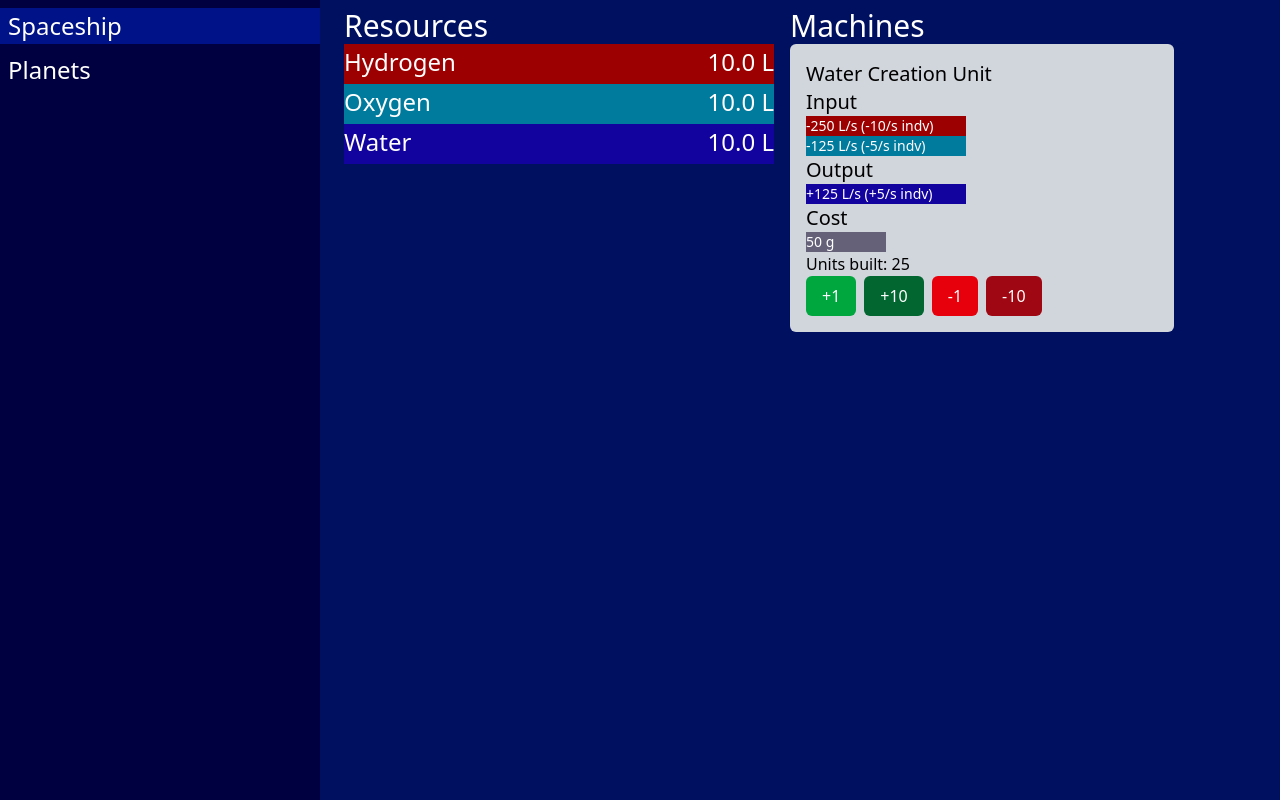
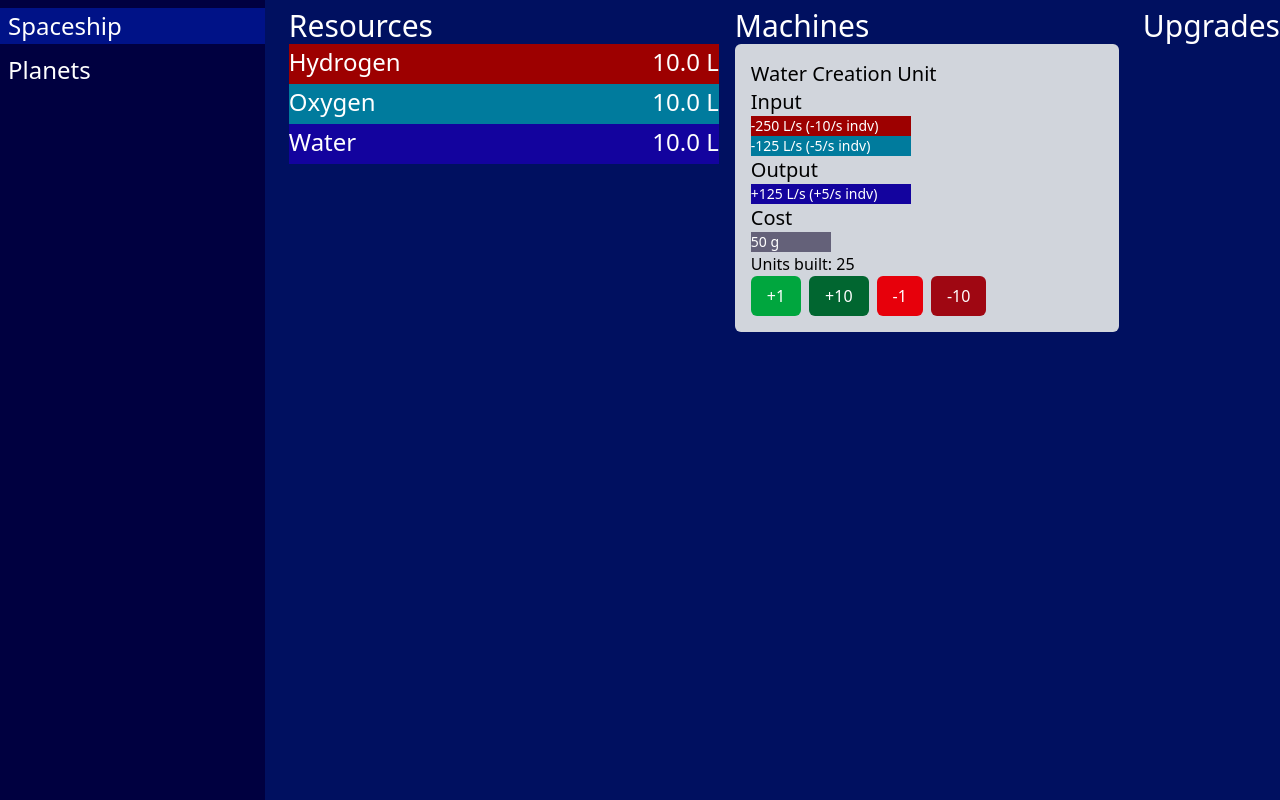
Before and after one commit to JoltStorm/hackutd-proj, a React (Vite) app: page / in a window 1280 px wide. Shown: the top 800 px of the page. Built offline with nearby package versions, Linux system fonts and the light colour scheme.

Commit message:
fixed some placeholder to prevent errors, started on ShipPage (help i have no clue what im doing)

```diff
--- a/src/App.jsx
+++ b/src/App.jsx
@@ -1,5 +1,6 @@
 import React from 'react'
 import PlanetPage from './components/pages/PlanetPage'
+import ShipPage from './components/pages/ShipPage'
 import Navbar from './components/Navbar'
 
 
@@ -8,6 +9,7 @@ function App() {
 		<div className='flex'>
 			<Navbar />
 			<PlanetPage />
+			<ShipPage />
 		</div>
 	)
 }
--- a/src/components/Upgrade.jsx
+++ b/src/components/Upgrade.jsx
@@ -1,3 +1,5 @@
-import { useState } from "react";
+import { react, useState } from "react";
 
-/* nothing here 4 now */
+export default function Upgrade(){
+    console.log("temp")
+}
--- a/src/components/pages/ShipPage.jsx
+++ b/src/components/pages/ShipPage.jsx
@@ -0,0 +1,11 @@
+import { useState } from "react";
+import Upgrade from "../Upgrade"
+
+export default function Ship(){
+    return <div className='flex space-x-4 ml-6 mt-2'>
+        <div className=''>
+            <h1 className="text-white text-3xl">Upgrades</h1>
+            <Upgrade UpgradeName={"fish"}/>
+        </div>
+    </div>
+}
```
Also changed, not shown: 1 other file (tests, documents, lock files or other folders).
